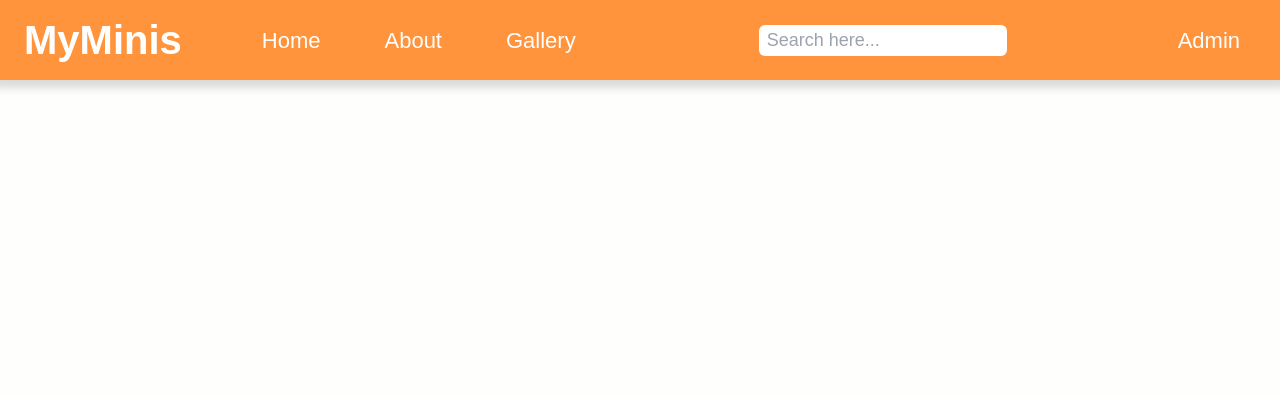
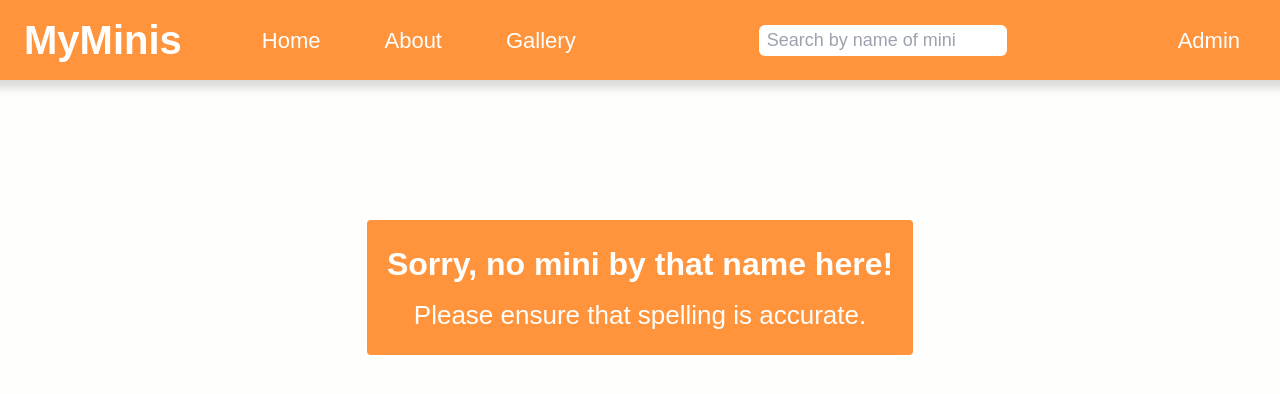
Before and after one commit to Fraser-Dunn/mini-website, a React (Create React App) app: page /search in a window 1280 px wide. Shown: the top 394 px of the page. Built offline with nearby package versions, Linux system fonts and the light colour scheme; no server answers; the database is empty.

Commit message:
added error message to noresults

```diff
--- /dev/null
+++ b/src/components/NoResults.jsx
@@ -0,0 +1,16 @@
+import React from "react";
+
+const NoResults = () => {
+  return (
+    <div className="noresults-body">
+      <div className="noresults-container">
+        <div className="noresults-div">
+          <h1>Sorry, no mini by that name here!</h1>
+          <h2>Please ensure that spelling is accurate.</h2>
+        </div>
+      </div>
+    </div>
+  );
+};
+
+export default NoResults;
--- a/src/components/SearchBar.jsx
+++ b/src/components/SearchBar.jsx
@@ -10,7 +10,11 @@ const SearchBar = () => {
 
   return (
     <div className="navbar-search-div">
-      <input onKeyUp={enterCheck} type="text" placeholder="Search here..." />
+      <input
+        onKeyUp={enterCheck}
+        type="text"
+        placeholder="Search by name of mini"
+      />
     </div>
   );
 };
--- a/src/index.css
+++ b/src/index.css
@@ -970,6 +970,46 @@ box-shadow: 0px 0px 13px -2px rgba(0,0,0,0.42);
   padding: 2px;
 }
 
+/* Search */
+.noresults-body {
+  display: flex;
+  flex-direction: column;
+  align-items: center;
+
+}
+
+.noresults-container {
+  display: flex;
+  flex-direction: column;
+  width: auto;
+  height: 100%;
+  margin-top: 140px;
+  background-color: var(--primary);
+  padding: 12px;
+  border-radius: 4px;
+}
+
+.noresults-div {
+  display: flex;
+  flex-direction: column;
+  align-self: center;
+  align-items: center;
+  padding: 4px;
+}
+
+.noresults-div h1 {
+  color: var(--background);
+  font-size: 32px;
+  font-weight: 600;
+  padding: 4px;
+}
+
+.noresults-div h2 {
+  color: var(--background);
+  font-size: 26px;
+  padding: 4px;
+}
+
 /* Media Queries */
 @media only screen and (max-width: 1250px) {
   .about-footer-body {
--- a/src/pages/Search.jsx
+++ b/src/pages/Search.jsx
@@ -2,6 +2,7 @@ import React, { useEffect, useState } from "react";
 import { useLocation } from "react-router-dom";
 import Spinner from "../components/Spinner";
 import MiniGrid from "../components/MiniGrid";
+import NoResults from "../components/NoResults";
 
 const Search = ({ data, loading }) => {
   const [displayList, setDisplayList] = useState([]);
@@ -21,6 +22,10 @@ const Search = ({ data, loading }) => {
     return <Spinner />;
   }
 
+  if (displayList.length < 1) {
+    return <NoResults />;
+  }
+
   return (
     <div>
       <MiniGrid filtersList={[]} displayList={displayList} />
```
